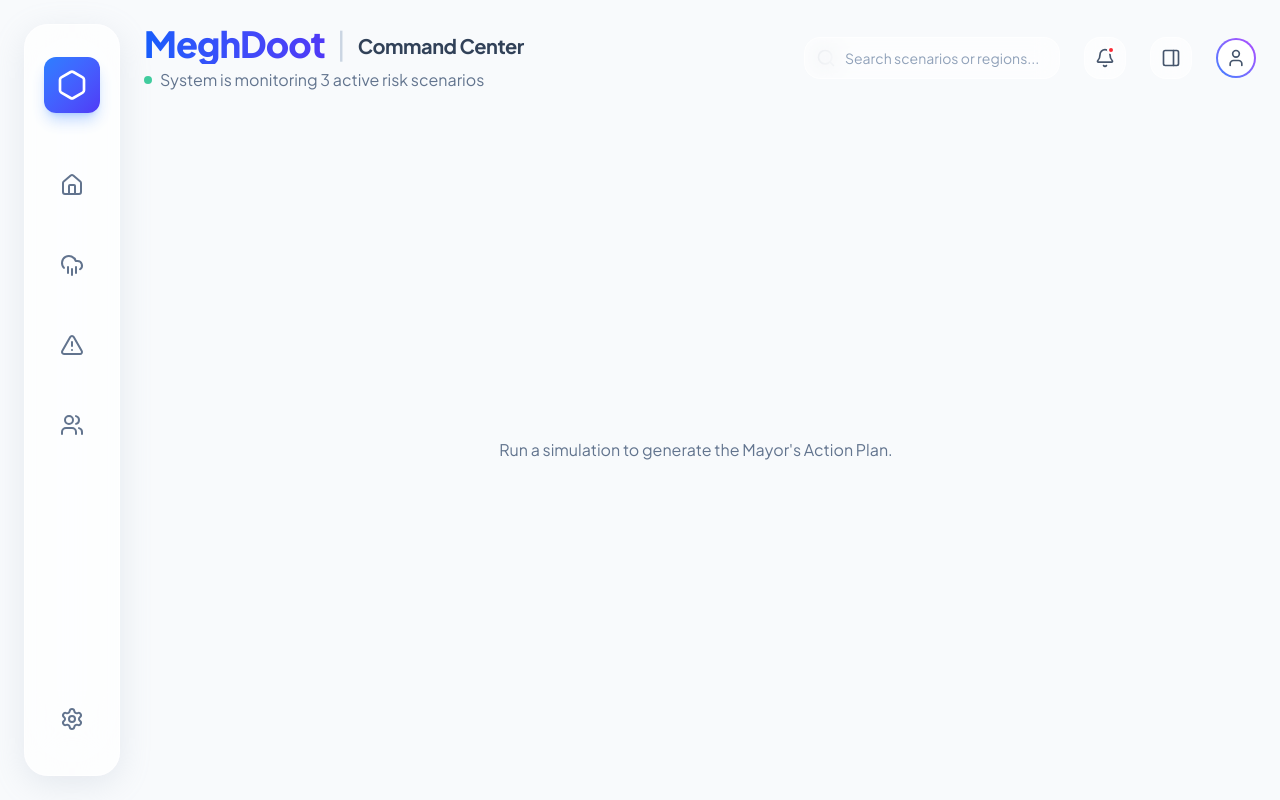
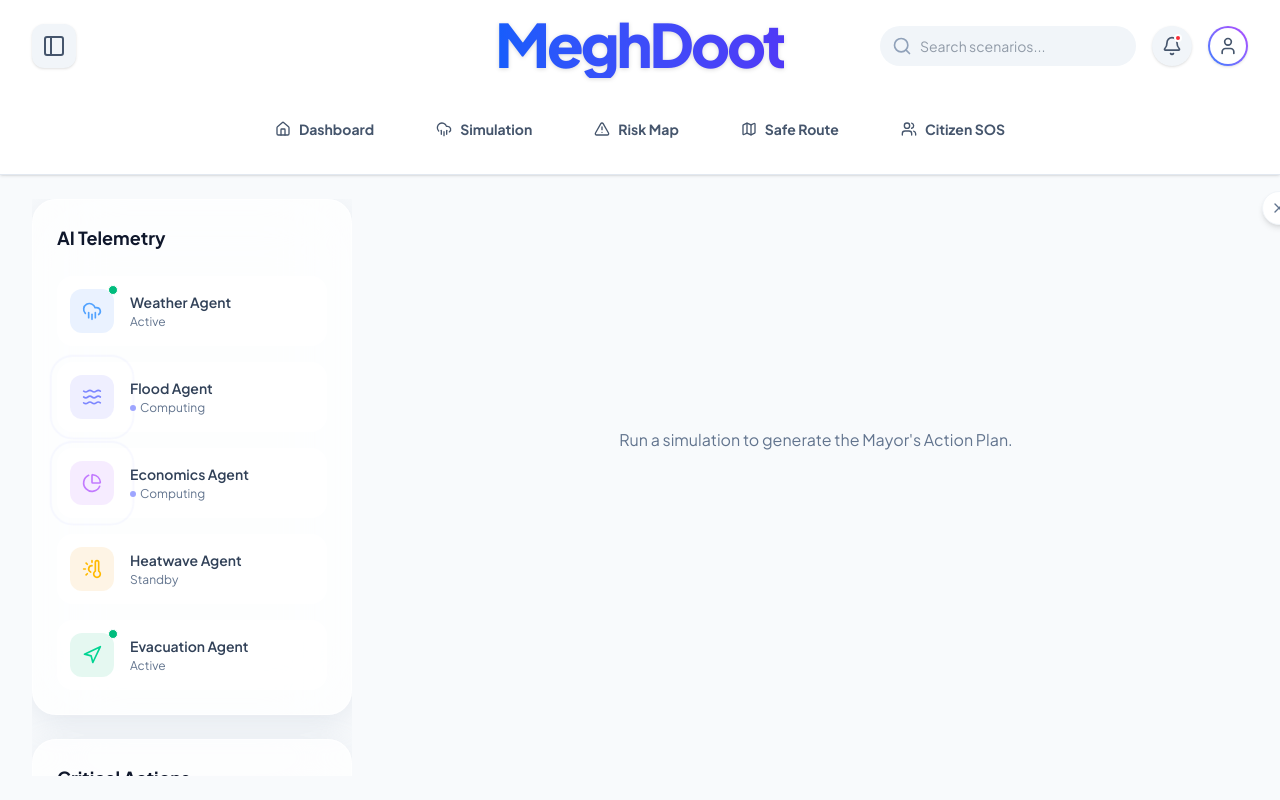
Before and after one commit to saivivekduvva/MeghDoot, a React (Vite) app in the folder frontend/: page /mayor in a window 1280 px wide. Built offline with nearby package versions, Linux system fonts and the light colour scheme.

Commit message:
Changed Navigation Layout

```diff
--- a/frontend/src/components/Layout.tsx
+++ b/frontend/src/components/Layout.tsx
@@ -1,5 +1,4 @@
-import Sidebar from './Sidebar';
-import DashboardHeader from './DashboardHeader';
+import TopNavbar from './TopNavbar';
 import RightSidebar from './RightSidebar';
 import { Outlet, useLocation, useNavigate } from 'react-router-dom';
 import { useReport } from '../ReportContext';
@@ -8,7 +7,7 @@ import { motion, AnimatePresence } from 'framer-motion';
 import { useState } from 'react';
 
 const Layout = () => {
-  const [isRightSidebarOpen, setIsRightSidebarOpen] = useState(false);
+  const [isLeftSidebarOpen, setIsLeftSidebarOpen] = useState(true);
   const { report } = useReport();
   const navigate = useNavigate();
   const location = useLocation();
@@ -19,17 +18,18 @@ const Layout = () => {
   const showBottomBar = hasSimulationData && validPages.includes(location.pathname);
 
   return (
-    <div className="flex h-screen w-full p-6 overflow-hidden bg-slate-50 relative">
-      <Sidebar />
-      <div className="flex-1 flex flex-col h-full overflow-hidden relative">
-        <DashboardHeader toggleRightSidebar={() => setIsRightSidebarOpen(!isRightSidebarOpen)} />
-        <div className="flex-1 overflow-y-auto pr-2 custom-scrollbar">
+    <div className="flex flex-col h-screen w-full bg-slate-50 overflow-hidden font-sans">
+      <TopNavbar toggleLeftSidebar={() => setIsLeftSidebarOpen(!isLeftSidebarOpen)} />
+
+      <div className="flex flex-1 overflow-hidden relative w-full px-8 py-6 gap-8">
+        <AnimatePresence>
+          {isLeftSidebarOpen && <RightSidebar onClose={() => setIsLeftSidebarOpen(false)} />}
+        </AnimatePresence>
+
+        <div className="flex-1 overflow-y-auto custom-scrollbar pb-24 relative">
           <Outlet />
         </div>
       </div>
-      <AnimatePresence>
-        {isRightSidebarOpen && <RightSidebar onClose={() => setIsRightSidebarOpen(false)} />}
-      </AnimatePresence>
 
       <AnimatePresence>
         {showBottomBar && (
--- a/frontend/src/components/RightSidebar.tsx
+++ b/frontend/src/components/RightSidebar.tsx
@@ -20,19 +20,19 @@ const actions = [
 const RightSidebar = ({ onClose }: { onClose?: () => void }) => {
   return (
     <motion.div
-      initial={{ opacity: 0, x: 350 }}
-      animate={{ opacity: 1, x: 0 }}
-      exit={{ opacity: 0, x: 350 }}
+      initial={{ opacity: 0, x: -350, width: 0 }}
+      animate={{ opacity: 1, x: 0, width: 320 }}
+      exit={{ opacity: 0, x: -350, width: 0 }}
       transition={{ duration: 0.4, type: "spring", bounce: 0 }}
-      className="absolute top-6 right-6 bottom-6 w-80 flex flex-col gap-6 z-50"
+      className="flex flex-col gap-6 z-40 shrink-0 overflow-y-auto custom-scrollbar pb-24"
     >
       {onClose && (
         <button
           onClick={onClose}
-          className="absolute -left-14 top-4 p-3 bg-white text-slate-500 hover:text-slate-900 rounded-full shadow-2xl border border-slate-100 transition-all hover:scale-110 z-50"
+          className="absolute -right-4 top-4 p-2 bg-white text-slate-500 hover:text-slate-900 rounded-full shadow-md border border-slate-100 transition-all z-50"
           title="Close AI Panel"
         >
-          <X className="w-5 h-5" />
+          <X className="w-4 h-4" />
         </button>
       )}
 
--- /dev/null
+++ b/frontend/src/components/TopNavbar.tsx
@@ -0,0 +1,121 @@
+import { useState } from 'react';
+import { Home, CloudRain, AlertTriangle, Users, Map, Search, Bell, User, LogOut, Settings as SettingsIcon, UserCircle, PanelLeft } from 'lucide-react';
+import { motion, AnimatePresence } from 'framer-motion';
+import { useNavigate, useLocation } from 'react-router-dom';
+
+const TopNavbar = ({ toggleLeftSidebar }: { toggleLeftSidebar?: () => void }) => {
+  const navigate = useNavigate();
+  const location = useLocation();
+  const [isProfileOpen, setIsProfileOpen] = useState(false);
+
+  const navItems = [
+    { icon: Home, label: 'Dashboard', path: '/dashboard' },
+    { icon: CloudRain, label: 'Simulation', path: '/simulator' },
+    { icon: AlertTriangle, label: 'Risk Map', path: '/risk-map' },
+    { icon: Map, label: 'Safe Route', path: '/safe-route' },
+    { icon: Users, label: 'Citizen SOS', path: '/citizen-reports' },
+  ];
+
+  return (
+    <div className="w-full bg-white/90 backdrop-blur-xl border-b border-slate-200 shadow-sm z-40 relative flex-shrink-0">
+      <div className="w-full px-8">
+        {/* Top Row: Title & Actions */}
+        <div className="flex justify-between items-center py-6">
+
+          {/* Left: Sidebar Toggle */}
+          <div className="flex items-center">
+            <motion.button
+              onClick={toggleLeftSidebar}
+              whileHover={{ scale: 1.05 }}
+              whileTap={{ scale: 0.95 }}
+              className="p-2.5 bg-slate-100 rounded-xl text-slate-600 hover:text-blue-600 hover:bg-blue-50 transition-colors shadow-sm"
+              title="Toggle AI Telemetry Panel"
+            >
+              <PanelLeft className="w-6 h-6" />
+            </motion.button>
+          </div>
+
+          {/* Center: Massive Title */}
+          <div className="flex items-center absolute left-1/2 -translate-x-1/2">
+            <h1 className="text-5xl md:text-6xl font-black bg-clip-text text-transparent bg-gradient-to-r from-blue-600 to-indigo-600 tracking-tighter drop-shadow-sm pb-1">MeghDoot</h1>
+          </div>
+
+          {/* Right: Search & Profile */}
+          <div className="flex items-center gap-4">
+            <div className="relative hidden lg:block">
+              <Search className="h-5 w-5 text-slate-400 absolute left-3 top-1/2 -translate-y-1/2 pointer-events-none" />
+              <input
+                type="text"
+                className="bg-slate-100 border-none text-slate-700 text-sm rounded-full focus:ring-2 focus:ring-blue-500 block w-48 xl:w-64 pl-10 p-2.5 outline-none transition-all focus:w-72"
+                placeholder="Search scenarios..."
+              />
+            </div>
+
+            <motion.button whileHover={{ scale: 1.05 }} className="relative p-2.5 bg-slate-100 rounded-full text-slate-600 hover:text-slate-900 shadow-sm">
+              <Bell className="w-5 h-5" />
+              <span className="absolute top-2 right-2.5 w-2 h-2 bg-red-500 rounded-full border-2 border-white"></span>
+            </motion.button>
+
+            <div className="relative">
+              <motion.div
+                whileHover={{ scale: 1.05 }}
+                onClick={() => setIsProfileOpen(!isProfileOpen)}
+                className="w-10 h-10 rounded-full bg-gradient-to-tr from-blue-500 to-purple-500 p-[2px] cursor-pointer shadow-sm"
+              >
+                <div className="w-full h-full bg-white rounded-full flex items-center justify-center">
+                  <User className="w-5 h-5 text-slate-600" />
+                </div>
+              </motion.div>
+
+              <AnimatePresence>
+                {isProfileOpen && (
+                  <motion.div
+                    initial={{ opacity: 0, y: 10 }}
+                    animate={{ opacity: 1, y: 0 }}
+                    exit={{ opacity: 0, y: 10 }}
+                    className="absolute right-0 mt-3 w-56 bg-white rounded-2xl shadow-xl border border-slate-100 py-2 z-50 overflow-hidden"
+                  >
+                    <div className="px-4 py-3 border-b border-slate-50 mb-1">
+                      <p className="text-sm font-bold text-slate-800">Commander Admin</p>
+                      <p className="text-xs font-medium text-slate-500 mt-0.5">admin@meghdoot.gov</p>
+                    </div>
+                    <button className="w-full px-4 py-2.5 text-left text-sm font-semibold text-slate-600 hover:bg-slate-50 hover:text-blue-600 flex items-center gap-2"><UserCircle className="w-4 h-4" /> My Profile</button>
+                    <button className="w-full px-4 py-2.5 text-left text-sm font-semibold text-slate-600 hover:bg-slate-50 hover:text-blue-600 flex items-center gap-2"><SettingsIcon className="w-4 h-4" /> Settings</button>
+                    <div className="border-t border-slate-50 mt-1 pt-1">
+                      <button className="w-full px-4 py-2.5 text-left text-sm font-bold text-red-500 hover:bg-red-50 flex items-center gap-2"><LogOut className="w-4 h-4" /> Sign Out</button>
+                    </div>
+                  </motion.div>
+                )}
+              </AnimatePresence>
+            </div>
+          </div>
+        </div>
+
+        {/* Bottom Row: Horizontal Navigation Links */}
+        <nav className="flex justify-center items-center gap-3 pb-6 mt-4">
+          {navItems.map((item) => {
+            const isActive = location.pathname === item.path;
+            return (
+              <motion.button
+                key={item.label}
+                whileHover={{ scale: 1.02 }}
+                whileTap={{ scale: 0.98 }}
+                onClick={() => navigate(item.path)}
+                className={`flex items-center gap-2 px-6 py-2.5 rounded-full font-bold text-sm transition-all ${
+                  isActive
+                    ? 'text-blue-700 bg-blue-100 shadow-sm border border-blue-200'
+                    : 'text-slate-600 hover:text-slate-900 hover:bg-slate-100 border border-transparent'
+                }`}
+              >
+                <item.icon className={`w-4 h-4 ${isActive ? 'text-blue-600' : ''}`} />
+                {item.label}
+              </motion.button>
+            );
+          })}
+        </nav>
+      </div>
+    </div>
+  );
+};
+
+export default TopNavbar;
```
